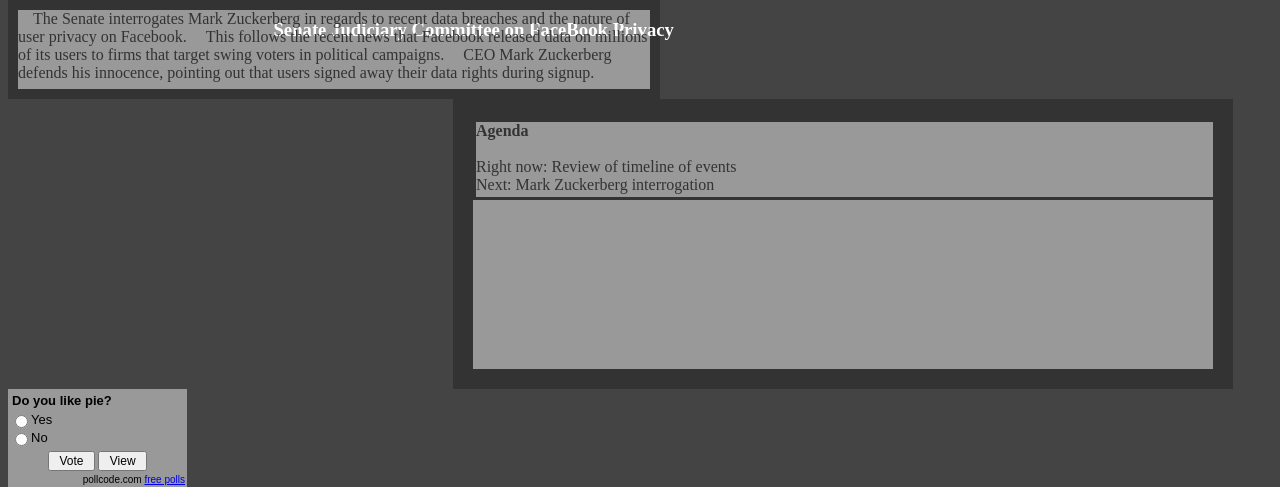
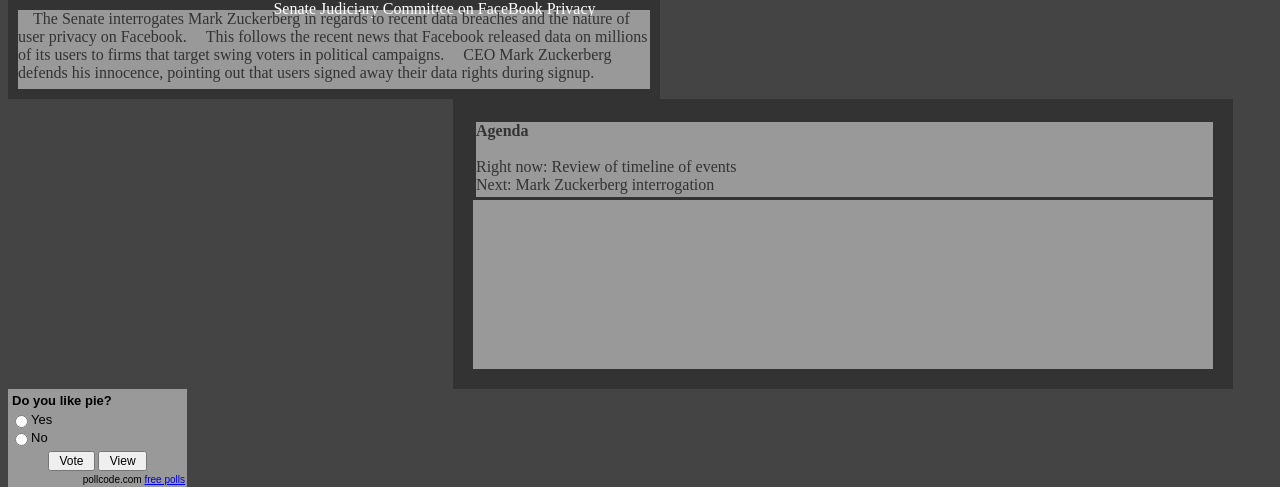
Before and after one commit to tarkin96/4140Spring2018, a PHP site: page /home_page.php in a window 1280 px wide. Shown: the part 622-1109 px from the top of the page. Run offline with PHP 8.4, Linux system fonts and the light colour scheme; some web fonts are replaced.

Commit message:
work on bottom part of page #5

```diff
--- a/files/home_page.php
+++ b/files/home_page.php
@@ -53,7 +53,7 @@ include("templates/page_template.php");
 			scrolling="no"
 			allowfullscreen="true">
 		</iframe>
-		<div class="label"><h3>Senate Judiciary Committee on FaceBook Privacy </h3></div>
+		<div class="label">Senate Judiciary Committee on FaceBook Privacy</div>
 	</div>
 
 	<div id="wrapper">
```
